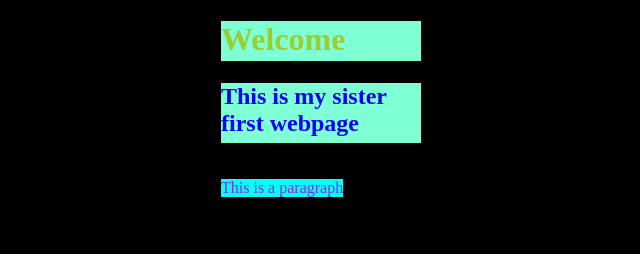
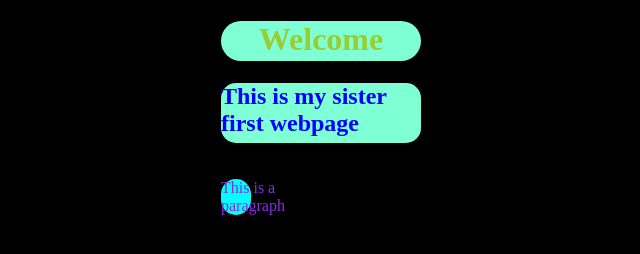
Before and after one commit to ERNEST676/che-foress, a plain HTML site: page index.html in a window 1280 px wide. Shown: the whole page, without its empty margins (287-927 px from the left). Drawn offline with Linux system fonts and the light colour scheme.

Commit message:
save last

```diff
--- a/style.css
+++ b/style.css
@@ -4,14 +4,19 @@ p{
     display:inline-flex;
     justify-content: space-between;
     margin-left: 500px;
+    width: 30px;
+    cursor: pointer;
+    border-radius: 15px;
 }
 .heading-1{color: yellowgreen;
     background-color: aquamarine;
   width: 200px;
   height: 40px;
   display:flex;
-  justify-content: space-between;
+  justify-content: center;
   margin-left: 500px;
+  border-radius: 23px;
+  cursor: pointer;
 
 }
 .head-2{
@@ -22,6 +27,8 @@ p{
    margin-left: 500px;
     display:flex;
    justify-content: space-between;
+   border-radius: 15px;
+
 }
     body{
         background-color: black;
```
